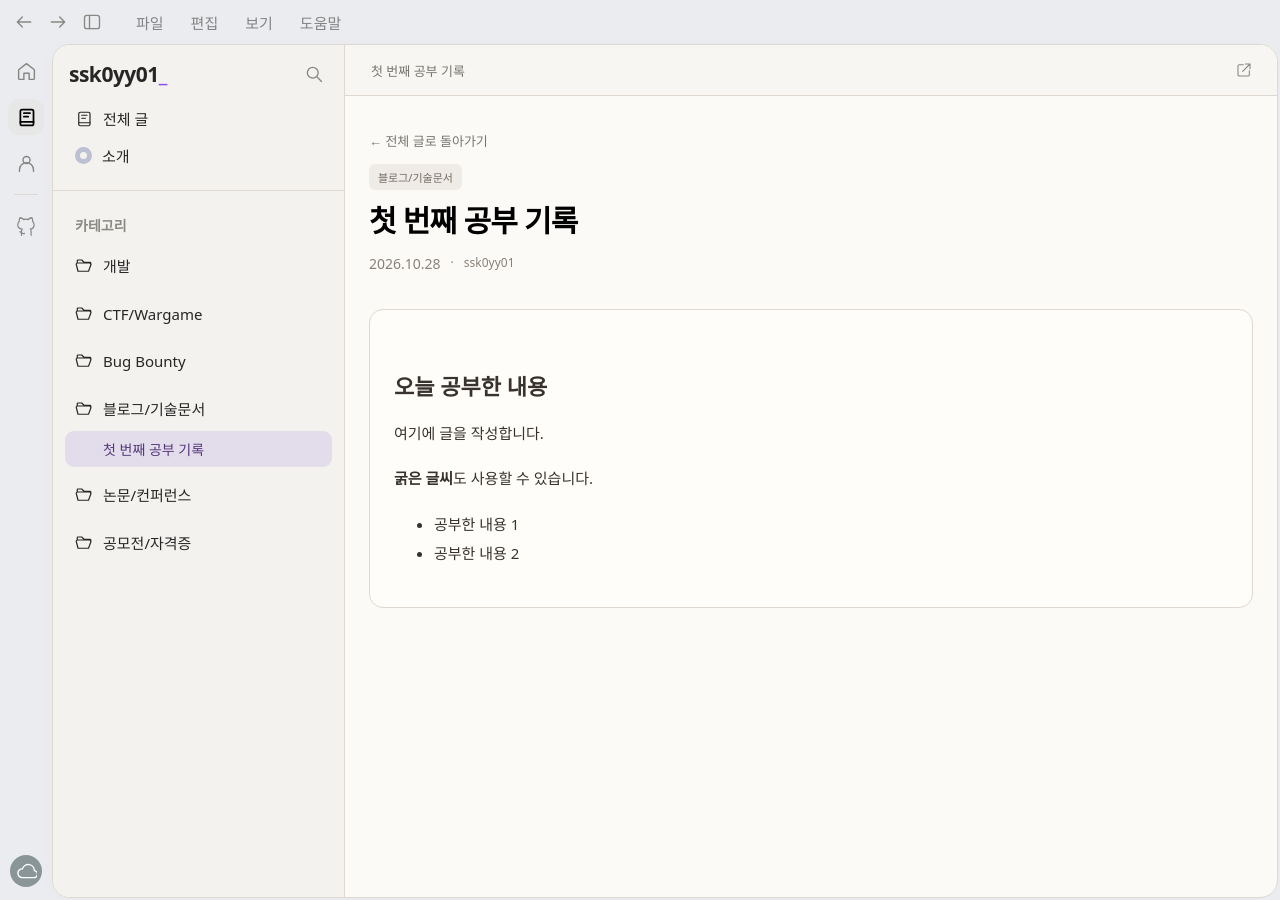
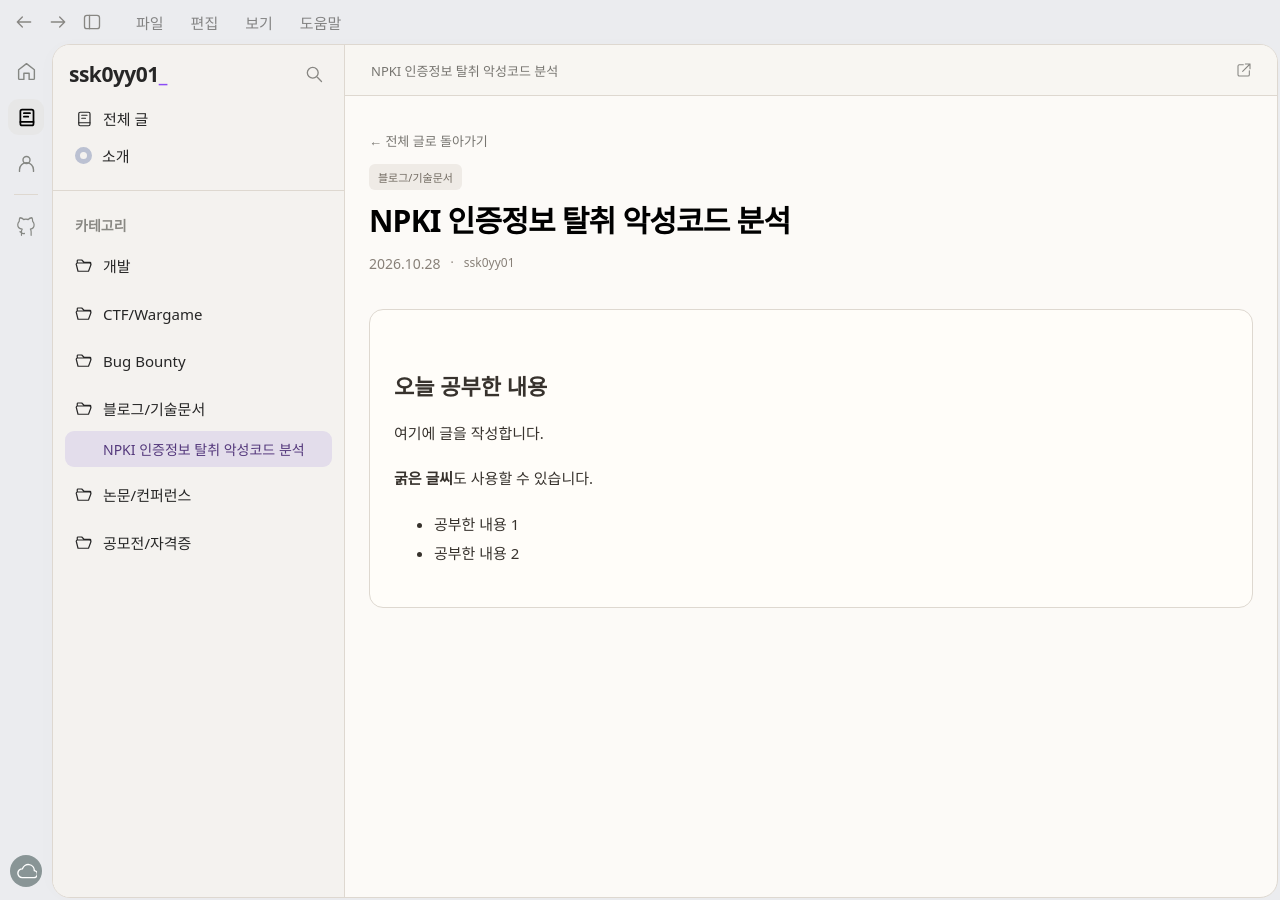
Before and after one commit to ssk0yy01/ssk0yy01.github.io, a Jekyll site: the page built from _posts/2026-10-29-first-post.md, in a window 1280 px wide. Built offline with Jekyll 4.4.1, drawn with Linux system fonts in a browser that asks for light colours.

Commit message:
Update 2026-10-29-first-post.md

```diff
--- a/_posts/2026-10-29-first-post.md
+++ b/_posts/2026-10-29-first-post.md
@@ -1,10 +1,10 @@
 ---
 layout: post
-title: "첫 번째 공부 기록"
+title: "NPKI 인증정보 탈취 악성코드 분석"
 description: "오늘 공부한 내용 정리"
 date: 2026-10-28 10:00:00 +0900
 categories: [blog-docs]
-topic: ai
+topic: 리버싱
 ---
 
 ## 오늘 공부한 내용
```
